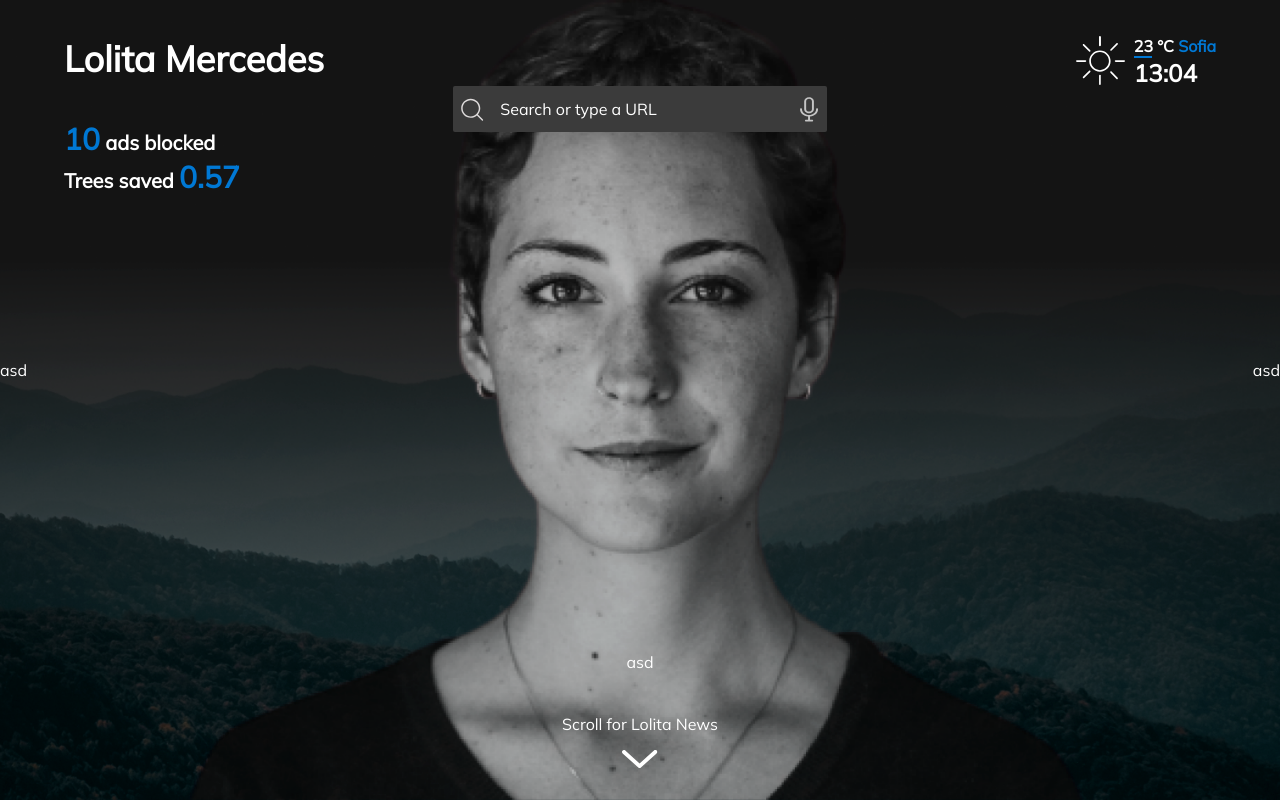
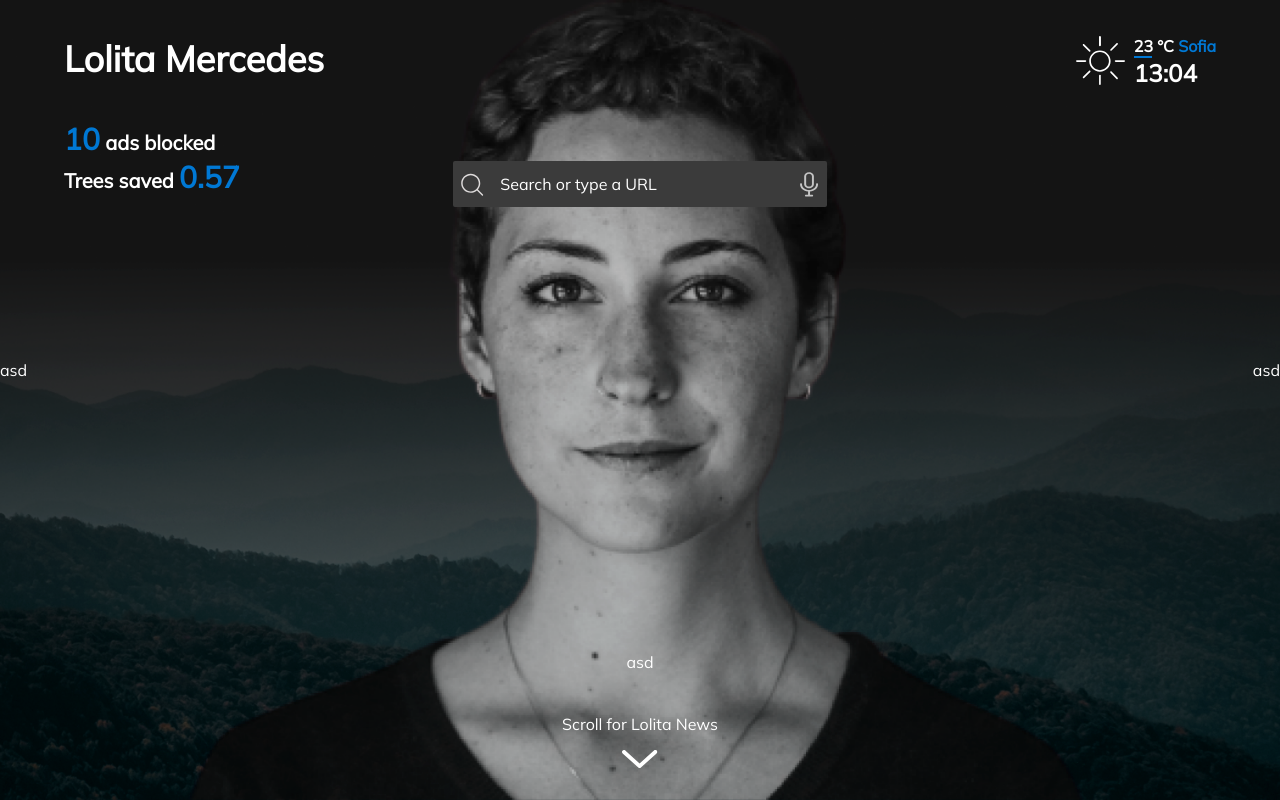
Before and after one commit to kravarka/wavebrowser-new-tab-page, a React (Create React App) app: page / in a window 1280 px wide. Built offline with nearby package versions, Linux system fonts and the light colour scheme.

Commit message:
increased top offset of search bar

```diff
--- a/src/components/SearchBar/SearchBar.tsx
+++ b/src/components/SearchBar/SearchBar.tsx
@@ -3,7 +3,7 @@ import Icon from '../Icon/Icon'
 import { getClassName, map, Styleable } from '../utils/utils'
 import './style.css'
 
-const defaultPosition = 36;
+const defaultPosition = 125;
 const defaultHeaderPercentage = 20;
 export interface SearchBarProps extends Styleable{
 
--- a/src/components/SearchBar/style.css
+++ b/src/components/SearchBar/style.css
@@ -1,3 +1,7 @@
+:root {
+  --searchbar-top-offset: 125px;
+}
+
 .searchBar {
   width: 40%;
   min-width: 300px;
@@ -10,7 +14,7 @@
   align-items: center;
   padding-left: 8px;
   padding-right: 8px;
-  margin-top: 50px;
+  margin-top: var(--searchbar-top-offset, 125px);
   margin-left: 32px;
   margin-right: 32px;
 }
```
